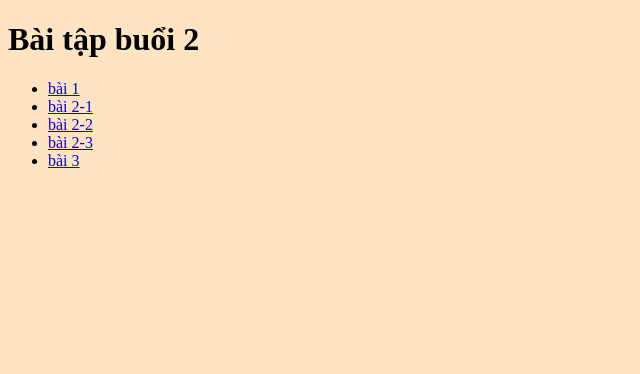
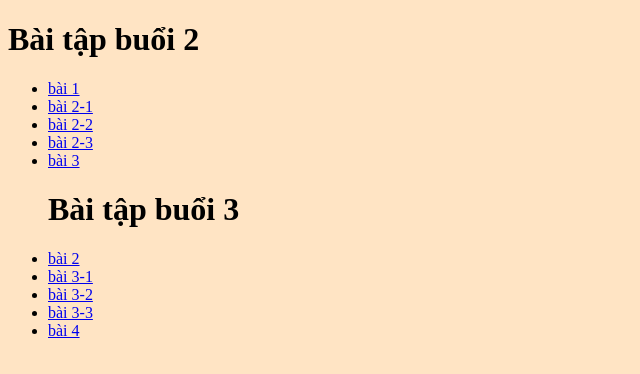
Before and after one commit to Tuanminh111/thechillin, a plain HTML site: page bài tập tổng hợp.html in a window 1280 px wide. Shown: the whole page, without its empty margins (0-640 px from the left). Drawn offline with Linux system fonts and the light colour scheme.

Commit message:
Add files via upload

```diff
--- a/bài tập tổng hợp.html
+++ b/bài tập tổng hợp.html
@@ -18,6 +18,13 @@
   <li><a href="https://tuanminh111.github.io/thechillin/b%C3%A0i%202-2.html">bài 2-2 </a></li>
   <li><a href="https://tuanminh111.github.io/thechillin/b%C3%A0i%202-3.html">bài 2-3</a></li>
   <li><a href="https://tuanminh111.github.io/thechillin/b%C3%A0i%203.html">bài 3</a></li>
+<h1> Bài tập buổi 3</h1>
+<li><a href="https://tuanminh111.github.io/thechillin/b%C3%A0i%202.html">bài 2</a></li>
+<li><a href="https://tuanminh111.github.io/thechillin/b%C3%A0i%203-1.html">bài 3-1</a></li>
+<li><a href="https://tuanminh111.github.io/thechillin/b%C3%A0i%203-2.html">bài 3-2</a></li>
+<li><a href="https://tuanminh111.github.io/thechillin/b%C3%A0i%203-3.html">bài 3-3</a></li>
+<li><a href="https://tuanminh111.github.io/thechillin/b%C3%A0i%203.html">bài 4</a></li>
+
 </ul>
 
 
```
